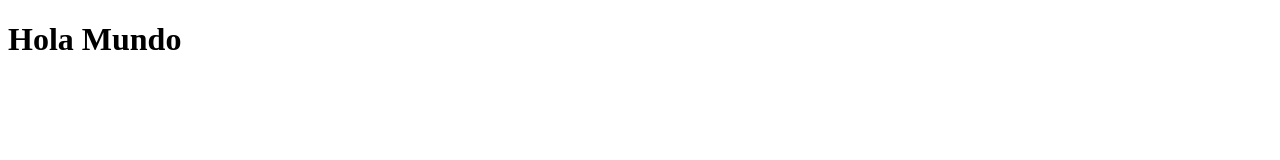
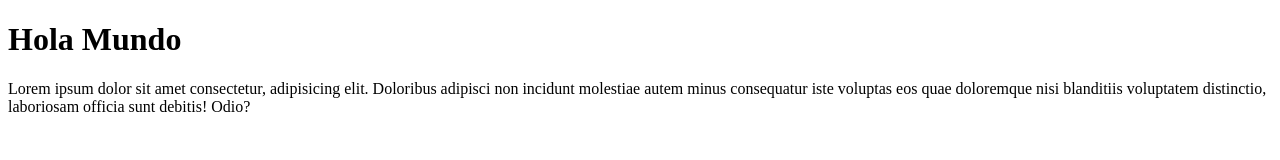
Before and after one commit to gabimortensen/Mi-primer-repositorio, a plain HTML site: page otro.html in a window 1280 px wide. Drawn offline with Linux system fonts and the light colour scheme.

Commit message:
Agregamos párrafo

```diff
--- a/otro.html
+++ b/otro.html
@@ -9,6 +9,7 @@
 <body>
 
     <h1> Hola Mundo </h1>
+    <p>Lorem ipsum dolor sit amet consectetur, adipisicing elit. Doloribus adipisci non incidunt molestiae autem minus consequatur iste voluptas eos quae doloremque nisi blanditiis voluptatem distinctio, laboriosam officia sunt debitis! Odio?</p>
 
 </body>
 </html>
```
